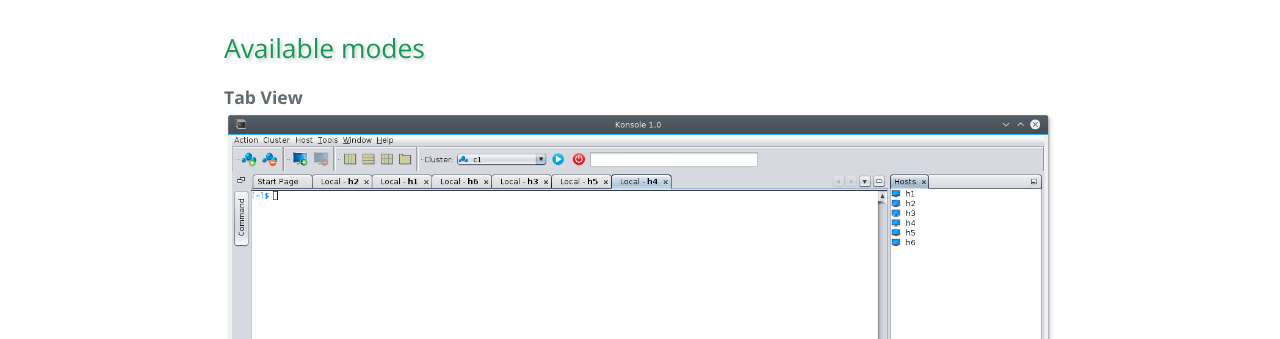
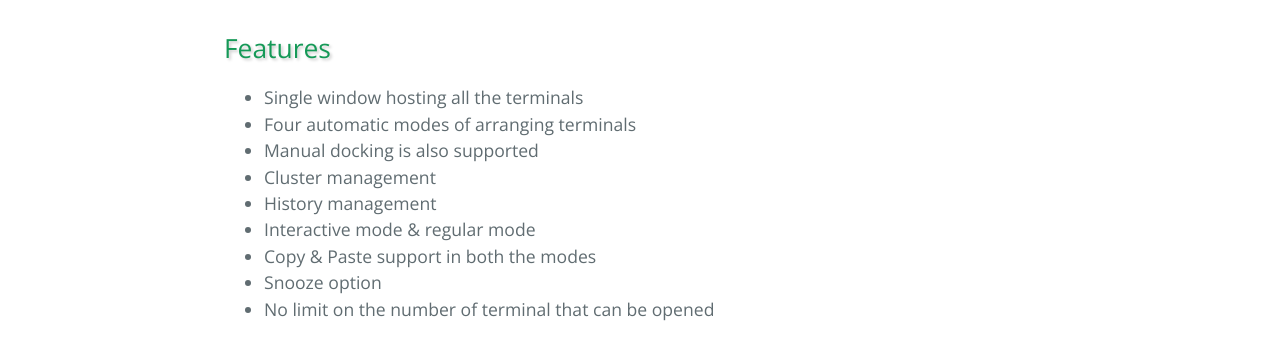
Before and after one commit to pragalathanm/jclusterssh, a plain HTML site: page index.html in a window 1280 px wide. Shown: the part 461-800 px from the top of the page. Drawn offline with nearby package versions, Linux system fonts and the light colour scheme; no server answers.

```diff
--- a/index.html
+++ b/index.html
@@ -32,6 +32,18 @@
             <p>JSSH allows you to open terminals to multiple hosts. It allows you to tile them in different modes.
                 It also saves your configuration and provides a namespace to group the machines.</p>
 
+            <h2>Features</h2>
+            <ul>
+                <li>Single window hosting all the terminals</li>
+                <li>Four automatic modes of arranging terminals</li>
+                <li>Manual docking is also supported</li>
+                <li>Cluster management</li>
+                <li>History management</li>
+                <li>Interactive mode & regular mode</li>
+                <li>Copy &amp; Paste support in both the modes</li>
+                <li>Snooze option</li>
+                <li>No limit on the number of terminal that can be opened</li>
+            </ul>
             <h2>Available modes</h2>
             <span><b>Tab View</b></span><img src="screenshots/tab.png">
             <span><b>Vertical View</b></span><img src="screenshots/vertical.png">
```
Also changed, not shown: updates/updates.xml (+5 -5 lines), 2 other files.
